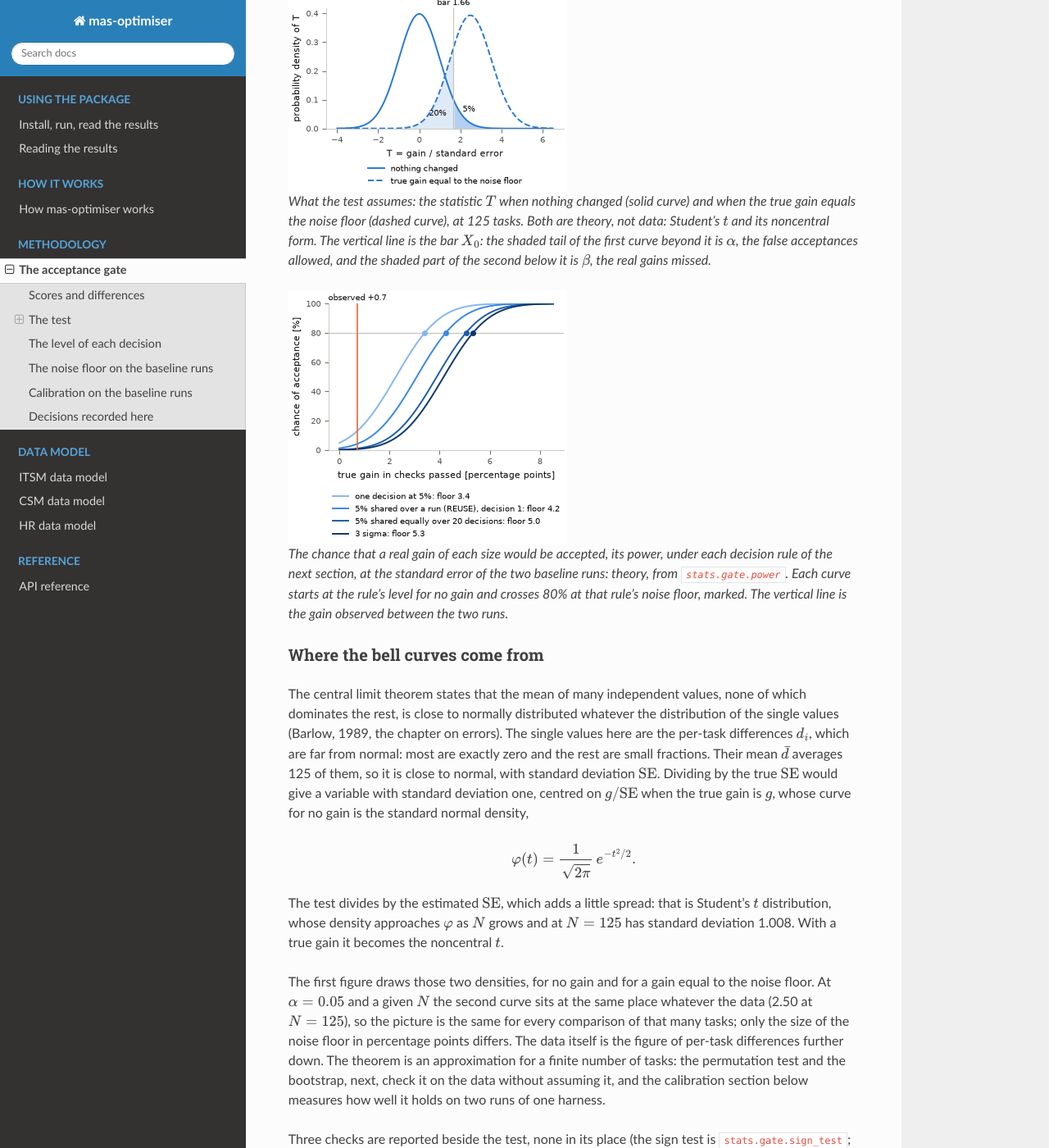
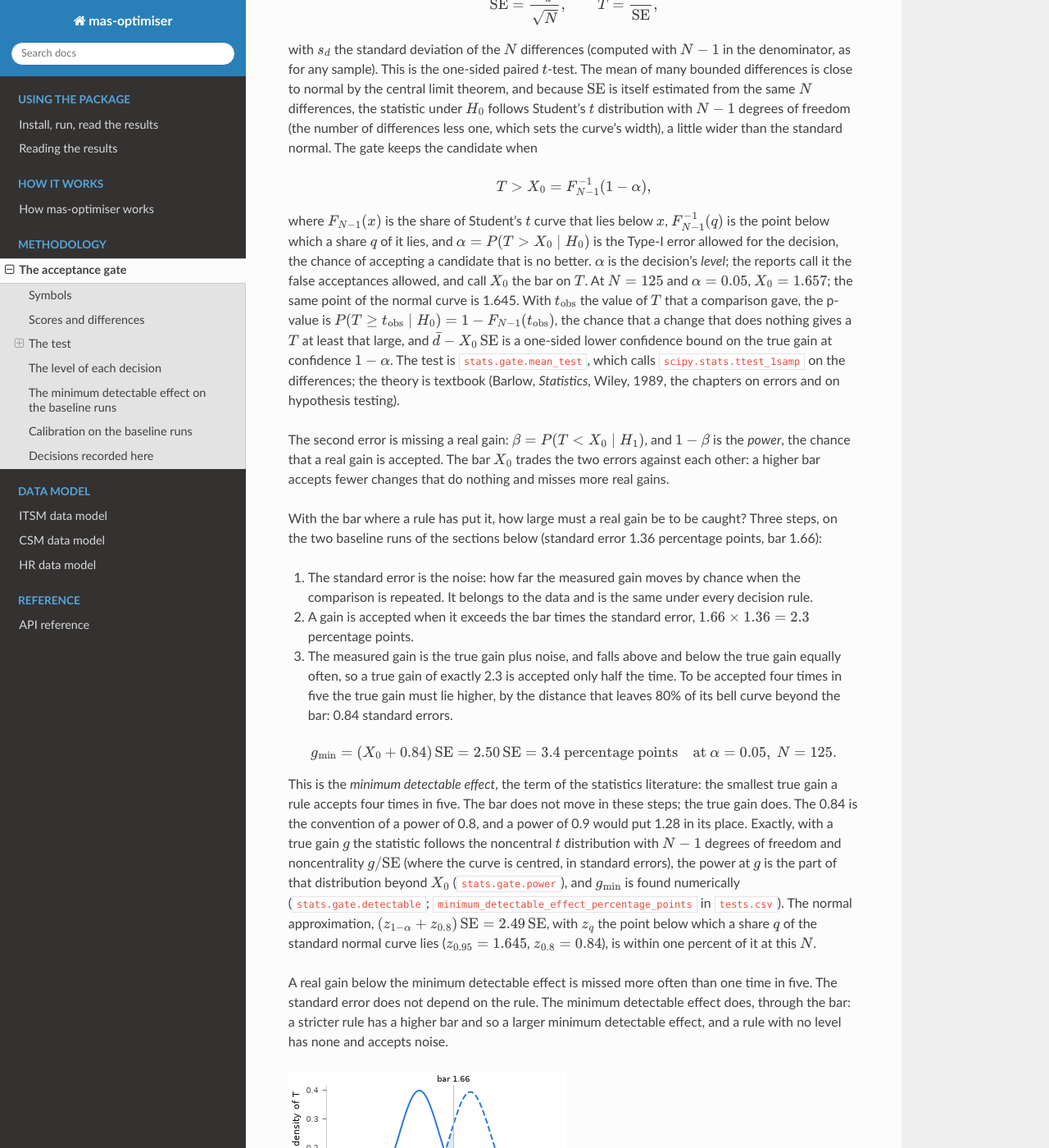
Before and after one commit to muck-or-mack/mas-optimiser, a Sphinx documentation site: the page built from docs/methodology/acceptance-gate.md, in a window 1280 px wide and 1400 px high, scrolled down 1859 px. Shown: the whole window at 82% size. Built offline with Sphinx 7.4.7 and the Read the Docs theme 3.1.0, drawn with Linux system fonts in a browser that asks for light colours; some of the changed text lies outside the part shown.

Commit message:
minimum detectable effect in place of noise floor, with its three steps and a table of symbols on the method page; scripts/docs.sh builds and opens the documentation

```diff
--- a/docs/figures/gate/rules.csv
+++ b/docs/figures/gate/rules.csv
@@ -1,4 +1,4 @@
-outcome,rule,false_acceptances_allowed_percent,bar,t,verdict,noise_floor_percentage_points
+outcome,rule,false_acceptances_allowed_percent,bar,t,verdict,minimum_detectable_effect_percentage_points
 checks passed,one decision at 5%,5,1.65723,0.524729,reject,3.40346
 checks passed,"5% shared over a run (REUSE), decision 1",1.25,2.26895,0.524729,reject,4.23999
 checks passed,5% shared equally over 20 decisions,0.25,2.85813,0.524729,reject,5.04729
--- a/docs/figures/gate/tests.csv
+++ b/docs/figures/gate/tests.csv
@@ -1,4 +1,4 @@
-outcome,set,tasks,current_percent,candidate_percent,gain_percentage_points,false_acceptances_allowed_percent,standard_error_percentage_points,t,bar,p,verdict,lower_bound_percentage_points,noise_floor_percentage_points,tasks_up,tasks_down,tasks_unchanged,sign_test_p,permutation_p,bootstrap_standard_error_percentage_points,bernstein_bound_percentage_points
+outcome,set,tasks,current_percent,candidate_percent,gain_percentage_points,false_acceptances_allowed_percent,standard_error_percentage_points,t,bar,p,verdict,lower_bound_percentage_points,minimum_detectable_effect_percentage_points,tasks_up,tasks_down,tasks_unchanged,sign_test_p,permutation_p,bootstrap_standard_error_percentage_points,bernstein_bound_percentage_points
 checks passed,all,125,52.2069,52.9212,0.714314,5,1.3613,0.524729,1.65723,0.300354,reject,-1.54168,3.40346,32,27,66,0.301462,0.3001,1.3722,-8.37339
 checks passed,csm,42,52.7315,55.6816,2.95013,5,2.596,1.13641,1.68288,0.131191,reject,-1.41862,6.56415,13,8,21,0.191655,0.1316,2.56741,-20.4436
 checks passed,hr,41,55.5698,54.9501,-0.619757,5,2.15401,-0.287723,1.68385,0.612478,reject,-4.24678,5.44886,10,10,21,0.588099,0.609,2.11906,-23.4756
--- a/docs/methodology/acceptance-gate.md
+++ b/docs/methodology/acceptance-gate.md
@@ -5,16 +5,43 @@ whether it is better than the harness it has, the current one (the papers call i
 made on the validation tasks and is a statistical test: the candidate's gain
 has to be larger than the gain that chance alone produces between two runs of
 one and the same harness. This page defines the quantities, states the test
-and the rules that set its level, and shows them on the two baseline runs of
+and the rules that set how many false acceptances it allows (its level), and
+shows them on the two baseline runs of
 the same harness, where any acceptance is a false one. The code is
 `mas_optimiser.stats`; the command `mas-optimiser compare` produces every
 table and figure below.
+
+## Symbols
+
+The page writes its quantities as symbols; the reports and data files of
+`compare` name them in words. Each symbol is defined again where it first
+appears.
+
+| symbol       | in the reports            | meaning                                            | column of `tests.csv`                         |
+|--------------|---------------------------|----------------------------------------------------|-----------------------------------------------|
+| $N$          | tasks                     | the tasks both sides were run on                   | `tasks`                                       |
+| $d_i$        | a task's difference       | task $i$'s score: candidate minus current          | in `differences.csv`                          |
+| $\bar d$     | gain                      | the mean of the differences: the estimated gain    | `gain_percentage_points`                      |
+| $s_d$        |                           | the standard deviation of the differences          |                                               |
+| $\text{SE}$  | standard error            | how far the gain moves by chance between repeats   | `standard_error_percentage_points`            |
+| $T$          | T                         | the gain in units of its standard error            | `t`                                           |
+| $X_0$        | bar on T                  | the value $T$ must exceed for acceptance           | `bar`                                         |
+| $\alpha$     | false acceptances allowed | the level of one decision                          | `false_acceptances_allowed_percent`           |
+| $p$          | p                         | the chance of a $T$ this large from no change      | `p`                                           |
+| $g$          | true gain                 | the gain the candidate really has                  |                                               |
+| $\beta$      |                           | the chance of missing a real gain                  |                                               |
+| $1 - \beta$  | chance of acceptance      | the power: the chance a real gain is accepted      |                                               |
+| $g_{\min}$   | minimum detectable effect | the smallest true gain accepted four times in five | `minimum_detectable_effect_percentage_points` |
+| $H_0$, $H_1$ |                           | the hypotheses: no gain; a gain                    |                                               |
+
+The formula of the REUSE allocation, in "The level of each decision", keeps
+the symbols of its paper, which are explained beside it.
 
 ## Scores and differences
 
 A *task* is one request to the agent, judged by several *checks*, each a row
 the database must hold afterwards. An *attempt* is one run of the agent on
-one task; each task is attempted $K$ times per harness ($K = 3$ in the
+one task; each task is attempted several times per harness (three in the
 baselines). Two outcomes score an attempt:
 
 - *checks passed*: the share of the attempt's checks that passed;
@@ -35,7 +62,8 @@ have scored the same tasks (`stats.outcomes.paired`).
 
 The gate uses checks passed, declared as the primary outcome before any
 comparison was run, and reports attempts fully passed beside it. Checks
-passed has the lower noise floor (below), at the price of meaning: partial
+passed has the smaller minimum detectable effect (below), at the price of
+meaning: partial
 credit can rise without more tasks being finished, which is why the coarser
 outcome is always shown.
 
@@ -47,22 +75,27 @@ observed mean in units of its standard error,
 
 $$\text{SE} = \frac{s_d}{\sqrt{N}}, \qquad T = \frac{\bar d}{\text{SE}},$$
 
-with $s_d$ the sample standard deviation of the differences (Bessel's
-correction). This is the one-sided paired $t$-test. The mean of many bounded
+with $s_d$ the standard deviation of the $N$ differences (computed with
+$N - 1$ in the denominator, as for any sample). This is the one-sided paired
+$t$-test. The mean of many bounded
 differences is close to normal by the central limit theorem, and because
 $\text{SE}$ is itself estimated from the same $N$ differences, the statistic
 under $H_0$ follows Student's $t$ distribution with $N - 1$ degrees of
-freedom, a little wider than the standard normal. The gate keeps the
-candidate when
+freedom (the number of differences less one, which sets the curve's width), a
+little wider than the standard normal. The gate keeps the candidate when
 
 $$T > X_0 = F_{N-1}^{-1}(1 - \alpha),$$
 
-where $F_{N-1}$ is the cumulative distribution of Student's $t$ and
+where $F_{N-1}(x)$ is the share of Student's $t$ curve that lies below $x$,
+$F_{N-1}^{-1}(q)$ is the point below which a share $q$ of it lies, and
 $\alpha = P(T > X_0 \mid H_0)$ is the Type-I error allowed for the decision,
-the chance of accepting a candidate that is no better. At $N = 125$ and
-$\alpha = 0.05$, $X_0 = 1.657$ (the reports call $X_0$ the bar on $T$); the
-normal quantile is 1.645. The p-value is
-$P(T \ge t_{\text{obs}} \mid H_0) = 1 - F_{N-1}(t_{\text{obs}})$, and
+the chance of accepting a candidate that is no better. $\alpha$ is the
+decision's *level*; the reports call it the false acceptances allowed, and
+call $X_0$ the bar on $T$. At $N = 125$ and $\alpha = 0.05$, $X_0 = 1.657$;
+the same point of the normal curve is 1.645. With $t_{\text{obs}}$ the value
+of $T$ that a comparison gave, the p-value is
+$P(T \ge t_{\text{obs}} \mid H_0) = 1 - F_{N-1}(t_{\text{obs}})$, the
+chance that a change that does nothing gives a $T$ at least that large, and
 $\bar d - X_0\,\text{SE}$ is a one-sided lower confidence bound on the true
 gain at confidence $1 - \alpha$. The test is `stats.gate.mean_test`, which
 calls `scipy.stats.ttest_1samp` on the differences; the theory is textbook
@@ -70,29 +103,56 @@ calls `scipy.stats.ttest_1samp` on the differences; the theory is textbook
 testing).
 
 The second error is missing a real gain: $\beta = P(T < X_0 \mid H_1)$, and
-$1 - \beta$ is the *power*. With a true gain $g$ the statistic follows the
-noncentral $t$ distribution with $N - 1$ degrees of freedom and
-noncentrality $g / \text{SE}$, which sits close to $g / \text{SE}$, and the
-power at $g$ is the part of that distribution beyond $X_0$
-(`stats.gate.power`). The smallest gain found with power $0.8$ is the
-*noise floor* (the minimum detectable effect of the statistics literature):
+$1 - \beta$ is the *power*, the chance that a real gain is accepted. The bar
+$X_0$ trades the two errors against each other: a higher bar accepts fewer
+changes that do nothing and misses more real gains.
 
-$$g_{\min} = 2.50\,\text{SE} \quad \text{at } \alpha = 0.05,\ N = 125,$$
+With the bar where a rule has put it, how large must a real gain be to be
+caught? Three steps, on the two baseline runs of the sections below
+(standard error 1.36 percentage points, bar 1.66):
 
-found numerically (`stats.gate.detectable`; `noise_floor_percentage_points`
-in `tests.csv`). The normal approximation,
-$(z_{1-\alpha} + z_{0.8})\,\text{SE} = 2.49\,\text{SE}$, is within one
-percent of it at this $N$. A
-real gain below the floor is missed more often than one time in five. The
-standard error is a property of the data; the floor follows from it and from
-the level of the decision, so a stricter level has a higher floor, and a rule
-with no level has no floor and accepts noise.
+1. The standard error is the noise: how far the measured gain moves by
+   chance when the comparison is repeated. It belongs to the data and is the
+   same under every decision rule.
+2. A gain is accepted when it exceeds the bar times the standard error,
+   $1.66 \times 1.36 = 2.3$ percentage points.
+3. The measured gain is the true gain plus noise, and falls above and below
+   the true gain equally often, so a true gain of exactly 2.3 is accepted
+   only half the time. To be accepted four times in five the true gain must
+   lie higher, by the distance that leaves 80% of its bell curve beyond the
+   bar: 0.84 standard errors.
+
+$$g_{\min} = (X_0 + 0.84)\,\text{SE} = 2.50\,\text{SE} = 3.4
+\text{ percentage points} \quad \text{at } \alpha = 0.05,\ N = 125.$$
+
+This is the *minimum detectable effect*, the term of the statistics
+literature: the smallest true gain a rule accepts four times in five. The
+bar does not move in these steps; the true gain does. The 0.84 is the
+convention of a power of 0.8, and a power of 0.9 would put 1.28 in its
+place. Exactly, with a true gain $g$ the statistic follows the noncentral $t$
+distribution with $N - 1$ degrees of freedom and noncentrality
+$g / \text{SE}$ (where the curve is centred, in standard errors), the power
+at $g$ is the part of that distribution beyond
+$X_0$ (`stats.gate.power`), and $g_{\min}$ is found numerically
+(`stats.gate.detectable`; `minimum_detectable_effect_percentage_points` in
+`tests.csv`). The normal approximation,
+$(z_{1-\alpha} + z_{0.8})\,\text{SE} = 2.49\,\text{SE}$, with $z_q$ the
+point below which a share $q$ of the standard normal curve lies
+($z_{0.95} = 1.645$, $z_{0.8} = 0.84$), is within one percent of it at this
+$N$.
+
+A real gain below the minimum detectable effect is missed more often than one
+time in five. The standard error does not depend on the rule. The minimum
+detectable effect does, through the bar: a stricter rule has a higher bar
+and so a larger minimum detectable effect, and a rule with no level has none
+and accepts noise.
 
 :::{figure} ../figures/calibration/figures/distributions.png
 :alt: Two curves of the statistic, with the bar between them
 
 What the test assumes: the statistic $T$ when nothing changed (solid curve)
-and when the true gain equals the noise floor (dashed curve), at 125 tasks.
+and when the true gain equals the minimum detectable effect (dashed curve),
+at 125 tasks.
 Both are theory, not data: Student's $t$ and its noncentral form. The
 vertical line is the bar $X_0$: the shaded tail of the first curve beyond it
 is $\alpha$, the false acceptances allowed, and the shaded part of the
@@ -105,7 +165,8 @@ second below it is $\beta$, the real gains missed.
 The chance that a real gain of each size would be accepted, its power, under
 each decision rule of the next section, at the standard error of the two
 baseline runs: theory, from `stats.gate.power`. Each curve starts at the
-rule's level for no gain and crosses 80% at that rule's noise floor, marked.
+rule's level for no gain and crosses 80% at that rule's minimum detectable
+effect, marked.
 The vertical line is the gain observed between the two runs.
 :::
 
@@ -119,7 +180,8 @@ from normal: most are exactly zero and the rest are small fractions. Their
 mean $\bar d$ averages 125 of them, so it is close to normal, with standard
 deviation $\text{SE}$. Dividing by the true $\text{SE}$ would give a
 variable with standard deviation one, centred on $g/\text{SE}$ when the true
-gain is $g$, whose curve for no gain is the standard normal density,
+gain is $g$, whose curve for no gain is the standard normal density at a
+value $t$,
 
 $$\varphi(t) = \frac{1}{\sqrt{2\pi}}\, e^{-t^2/2}.$$
 
@@ -129,10 +191,10 @@ $N$ grows and at $N = 125$ has standard deviation 1.008. With a true gain it
 becomes the noncentral $t$.
 
 The first figure draws those two densities, for no gain and for a gain equal
-to the noise floor. At $\alpha = 0.05$ and a given $N$ the second curve sits
+to the minimum detectable effect. At $\alpha = 0.05$ and a given $N$ the second curve sits
 at the same place whatever the data (2.50 at $N = 125$), so the picture is
 the same for every comparison of that many tasks; only the size of the
-noise floor in percentage points differs. The data itself is the figure of
+minimum detectable effect in percentage points differs. The data itself is the figure of
 per-task differences further down. The theorem is an approximation for a
 finite number of tasks: the permutation test and the bootstrap, next, check
 it on the data without assuming it, and the calibration section below
@@ -143,9 +205,10 @@ is `stats.gate.sign_test`; the other two are SciPy's `permutation_test` and
 `bootstrap`, called by `stats.compare`):
 
 - the *exact sign test* on the tasks whose score changed: under $H_0$ each
-  changed task is a fair coin, so $p = P(\text{Bin}(M, 1/2) \ge n_+)$ with
-  $M$ the changed tasks and $n_+$ the candidate's wins (Sun et al., 2026,
-  Lemma A2); it uses only the direction of each difference;
+  changed task is a fair coin, so its p-value is
+  $P(\text{Bin}(M, 1/2) \ge n_+)$, the chance of at least $n_+$ heads in $M$
+  tosses, with $M$ the changed tasks and $n_+$ the candidate's wins (Sun et
+  al., 2026, Lemma A2); it uses only the direction of each difference;
 - the *permutation test*: under $H_0$ the two harnesses' scores on a task are
   exchangeable, so each difference keeps its size and takes a random sign;
   the p-value is the fraction of such relabellings whose mean is at or above
@@ -168,12 +231,20 @@ were accepted, so the tests are not fixed in advance. `stats.budget` offers
 three ways to set each decision's level, shown side by side by `compare`:
 
 - **REUSE allocation** (Sun et al., *Which Self-Improvements Should We
-  Trust?*, arXiv:2609.33180, 2026, Eq. 4), the gate's rule: decision $t$,
-  after $p$ promotions, with $K$ candidates in the round, is made at
+  Trust?*, arXiv:2609.33180, 2026, Eq. 4), the gate's rule. The formula is
+  written as in the paper, and inside it four symbols are the paper's, not
+  this page's: $\alpha$ is the level of a whole run (0.05 here), not of one
+  decision; $t$ numbers the decision, 1 for the first; $p$ counts the
+  candidates promoted so far; and $K$ is the number of candidates compared
+  in the round. The level of that one decision, the $\alpha$ of the test
+  above, is
 
   $$\delta_{t,p} = \frac{\alpha\, w_t\, v_p}{\binom{t-1}{p} K^{p+1}},
   \qquad w_t = \frac{1}{t(t+1)}, \quad v_p = \frac{1}{(p+1)(p+2)}.$$
 
+  For the first decision of a run with one candidate ($t = 1$, $p = 0$,
+  $K = 1$) this is $0.05 \times \tfrac{1}{2} \times \tfrac{1}{2} = 0.0125$,
+  the 1.25% of the reports.
   The weights sum to one over rounds and over promotion counts, and the
   binomial coefficient and the power of $K$ cover every history of
   promotions, so the levels of all decisions a run could make sum to at most
@@ -181,9 +252,9 @@ three ways to set each decision's level, shown side by side by `compare`:
   is a true improvement, however the proposer adapts. Later rounds and more
   promotions get smaller levels, so stronger evidence is demanded as the run
   goes on.
-- **Equal split** (Bonferroni's inequality): $\alpha$ divided by a number of
-  decisions fixed before the run. Valid, simple, and blind to how the run
-  unfolds.
+- **Equal split** (Bonferroni's inequality): the level of the whole run
+  divided by a number of decisions fixed before the run. Valid, simple, and
+  blind to how the run unfolds.
 - **Fixed significance**: the same threshold in standard deviations at every
   decision, three for evidence and five for discovery by the conventions of
   particle physics ($\alpha = 0.00135$ and $2.9 \times 10^{-7}$ one-sided).
@@ -199,7 +270,7 @@ about three times larger than $T$ does before it clears zero (table below);
 with $T$ the guarantee holds in the large-sample sense that the central limit
 theorem provides.
 
-## The noise floor on the baseline runs
+## The minimum detectable effect on the baseline runs
 
 The two baseline runs of 27 October and 3 November are the same harness,
 model and tasks, so the true gain between them is zero and every acceptance
@@ -207,25 +278,25 @@ below would be false. On the 125 validation tasks of the split
 `haiku-20-40-40`, three attempts each (`docs/figures/gate/` is that
 comparison as `compare` wrote it: the report and its data files):
 
-| Outcome | $\bar d$ | SE | $T$ | $p$ | Noise floor | Sign test | Permutation $p$ | Bootstrap SE | Bernstein bound |
+| Outcome | Gain | Standard error | T | p | Minimum detectable effect | Sign test | Permutation p | Bootstrap standard error | Bernstein bound |
 |---|---|---|---|---|---|---|---|---|---|
-| Checks passed | +0.71 | 1.36 | +0.52 | 0.30 | 3.4 | 32 up, 27 down, $p$ 0.30 | 0.30 | 1.37 | −8.4 |
-| Attempts fully passed | +2.13 | 1.96 | +1.09 | 0.14 | 4.9 | 17 up, 13 down, $p$ 0.29 | 0.17 | 1.97 | −8.4 |
+| Checks passed | +0.71 | 1.36 | +0.52 | 0.30 | 3.4 | 32 up, 27 down, p 0.30 | 0.30 | 1.37 | −8.4 |
+| Attempts fully passed | +2.13 | 1.96 | +1.09 | 0.14 | 4.9 | 17 up, 13 down, p 0.29 | 0.17 | 1.97 | −8.4 |
 
-$\bar d$, SE, the noise floor and the Bernstein bound are in percentage
-points. No test accepts the null change. For checks passed the three
+The gain, the standard errors, the minimum detectable effect and the
+Bernstein bound are in percentage points. No test accepts the null change. For checks passed the three
 p-values agree, which is the test's distribution checked by two methods that
 do not assume it, and the bootstrap reproduces the analytic standard error.
 For attempts fully passed, whose differences take only five values, the
 permutation p-value (0.17) sits above the $t$-test's (0.14): about 6% of the
 relabellings tie with the observed mean, and ties count towards it. The
-floor of checks passed is 3.4 percentage points against 4.9 for attempts
+minimum detectable effect of checks passed is 3.4 percentage points against 4.9 for attempts
 fully passed because its per-task differences take 32 distinct values rather
-than 5 and so spread less. Per domain the floors are 5 to 10 percentage
+than 5 and so spread less. Per domain it is 5 to 10 percentage
 points, which is why the gate pools the three
 domains and logs per-domain scores without deciding on them. At the plan's
 two attempts per task the pooled standard error grows by $\sqrt{3/2}$ and the
-floor to about 4.2 percentage points on checks passed.
+minimum detectable effect to about 4.2 percentage points on checks passed.
 
 :::{figure} ../figures/gate/figures/differences.png
 :alt: How many tasks rose, fell and stayed the same between the two baseline runs
@@ -247,7 +318,7 @@ no-gain line, so no set of tasks would be accepted.
 The decision rules on checks passed over all 125 tasks, same data, the
 strictest last:
 
-| Rule | False acceptances allowed | Bar on $T$ | Verdict | Noise floor (percentage points) |
+| Rule | False acceptances allowed | Bar on $T$ | Verdict | Minimum detectable effect (percentage points) |
 |---|---|---|---|---|
 | one decision at 5% | 5% | 1.66 | reject | 3.4 |
 | 5% shared over a run (REUSE), decision 1 | 1.25% | 2.27 | reject | 4.2 |
@@ -268,7 +339,7 @@ Each figure of a comparison is drawn from the comparison's data files by
 |---|---|---|
 | `gains` | `tests.csv`: `set`, `tasks`, `gain_percentage_points`, `lower_bound_percentage_points` | `stats.figures.gains` |
 | `differences` | `differences.csv`: `checks_passed_difference_percentage_points` | `stats.figures.differences` |
-| `detectable` | `tests.csv`: `standard_error_percentage_points`, `tasks`, `gain_percentage_points`; `rules.csv`: `false_acceptances_allowed_percent`, `noise_floor_percentage_points`; the curves from `stats.gate.power` | `stats.figures.detectable` |
+| `detectable` | `tests.csv`: `standard_error_percentage_points`, `tasks`, `gain_percentage_points`; `rules.csv`: `false_acceptances_allowed_percent`, `minimum_detectable_effect_percentage_points`; the curves from `stats.gate.power` | `stats.figures.detectable` |
 | `decisions` | `tests.csv`: `t`; `rules.csv`: `bar`, `verdict` | `stats.figures.decisions` |
 
 Earlier work on acceptance rules for harness edits showed what happens
@@ -347,9 +418,9 @@ The check has limits:
   over domains;
   the sign test, the permutation test and the bootstrap are reported beside
   it, and the Bernstein bound for comparison.
-- Each decision's level comes from the REUSE allocation with a run budget of
-  $\alpha = 0.05$; the equal split and the fixed significance are shown
-  beside it.
+- Each decision's level comes from the REUSE allocation, with a level of
+  0.05 for the whole run; the equal split and the fixed significance are
+  shown beside it.
 - Per-domain scores are logged at every decision and never gated on.
 - The test is checked on two runs of one harness before its verdicts are
   relied on for a new model or benchmark (`mas-optimiser calibrate`).
```
Also changed, not shown: README.md (+6 -3 lines), docs/figures/calibration/calibration.md (+1 -1 lines), docs/figures/gate/comparison.md (+31 -31 lines), docs/how-it-works.md (+2 -2 lines), docs/figures/calibration/figures/distributions.png, docs/figures/gate/figures/detectable.png, 6 other files.
